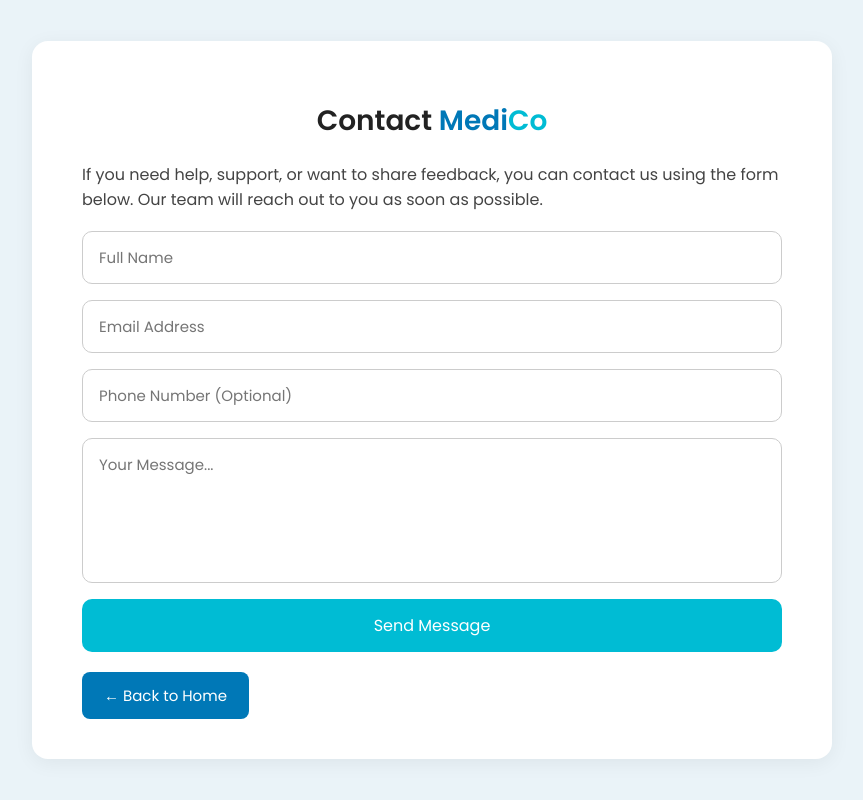
After one commit to JosnaAnn/MiniProject-Medico, a PHP site: page /contact.html in a window 1280 px wide. The commit adds this page. Shown: the whole page, without its empty margins (208-1071 px from the left). Run offline with PHP 8.4, Linux system fonts and the light colour scheme.

```diff
--- /dev/null
+++ b/contact.html
@@ -0,0 +1,149 @@
+<!DOCTYPE html>
+<html lang="en">
+<head>
+<meta charset="UTF-8">
+<title>Contact • MediCo</title>
+<link rel="stylesheet" href="style.css"> <!-- Use same CSS -->
+<style>
+    /* Container styling matches your project UI */
+    body {
+        background: #eaf3f8;
+        min-height: 100vh;
+        display: flex;
+        justify-content: center;
+        align-items: center;
+        padding: 40px 20px;
+        font-family: 'Segoe UI', sans-serif;
+    }
+
+    .contact-container {
+        background: #ffffff;
+        width: 90%;
+        max-width: 800px;
+        padding: 40px 50px;
+        border-radius: 16px;
+        box-shadow: 0 4px 20px rgba(0, 0, 0, 0.06);
+        animation: fadeIn 0.3s ease;
+    }
+
+    .section-title {
+    font-size: 28px;
+    font-weight: 700;
+    color: #222;           /* main title black */
+    text-align: center;
+    margin-bottom: 20px;
+}
+
+.section-title .medi {
+    color: #0078b7;        /* Medi blue*/
+    font-weight: 800;
+}
+
+.section-title .co {
+    color: #00bcd4;        /* Co light blue */
+    font-weight: 800;
+}
+
+    .contact-container p {
+        font-size: 16px;
+        color: #444;
+        margin-bottom: 18px;
+        line-height: 1.6;
+    }
+
+    /* Form */
+    form {
+        margin-top: 15px;
+        display: flex;
+        flex-direction: column;
+        gap: 16px;
+    }
+
+    input, textarea {
+        width: 100%;
+        padding: 14px 16px;
+        font-size: 15px;
+        border: 1px solid #ccc;
+        border-radius: 10px;
+        transition: 0.2s;
+        resize: none;
+    }
+
+    input:focus, textarea:focus {
+        border-color: #00bcd4;
+        box-shadow: 0 0 0 2px rgba(0,188,212,0.2);
+        outline: none;
+    }
+
+    /* Button */
+    .submit-btn {
+        padding: 14px;
+        background: #00bcd4;
+        color: #fff;
+        font-size: 16px;
+        border: none;
+        border-radius: 10px;
+        cursor: pointer;
+        transition: 0.2s;
+    }
+
+    .submit-btn:hover {
+        background: #009bb0;
+    }
+
+    /* Back button */
+    .back-btn {
+        display: inline-block;
+        margin-top: 20px;
+        padding: 12px 22px;
+        background: #0078b7;
+        color: white;
+        border-radius: 8px;
+        text-decoration: none;
+        font-size: 15px;
+        transition: 0.2s;
+    }
+
+    .back-btn:hover {
+        background: #005f91;
+    }
+
+    @keyframes fadeIn {
+        from { opacity: 0; transform: translateY(10px); }
+        to { opacity: 1; transform: translateY(0); }
+    }
+
+    @media (max-width: 600px) {
+        .contact-container {
+            padding: 25px 20px;
+        }
+        .contact-container h1 {
+            font-size: 22px;
+        }
+    }
+</style>
+</head>
+
+<body>
+
+<div class="contact-container">
+  <h1 class="section-title">Contact <span class="medi">Medi</span><span class="co">Co</span></h1>
+
+
+    <p>If you need help, support, or want to share feedback, you can contact us using the form below.
+       Our team will reach out to you as soon as possible.</p>
+
+    <form method="POST" action="#">
+        <input type="text" placeholder="Full Name" required>
+        <input type="email" placeholder="Email Address" required>
+        <input type="tel" placeholder="Phone Number (Optional)">
+        <textarea rows="5" placeholder="Your Message..." required></textarea>
+
+        <button type="submit" class="submit-btn">Send Message</button>
+    </form>
+
+    <a href="index.php" class="back-btn">← Back to Home</a>
+</div>
+
+</body>
+</html>
--- a/index.php
+++ b/index.php
@@ -119,8 +119,8 @@
     <footer>
       <div>© <?= date("Y") ?> MediCo Hospital System</div>
       <div class="footer-links">
-        <a href="#"><i class="fa fa-info-circle"></i> About</a> |
-        <a href="#"><i class="fa fa-envelope"></i> Contact</a>
+        <a href="about.html"><i class="fa fa-info-circle"></i> About</a> |
+        <a href="contact.html"><i class="fa fa-envelope"></i> Contact</a>
       </div>
     </footer>
   </div>
```
Also changed, not shown: about.html (added, +123 -0 lines).
